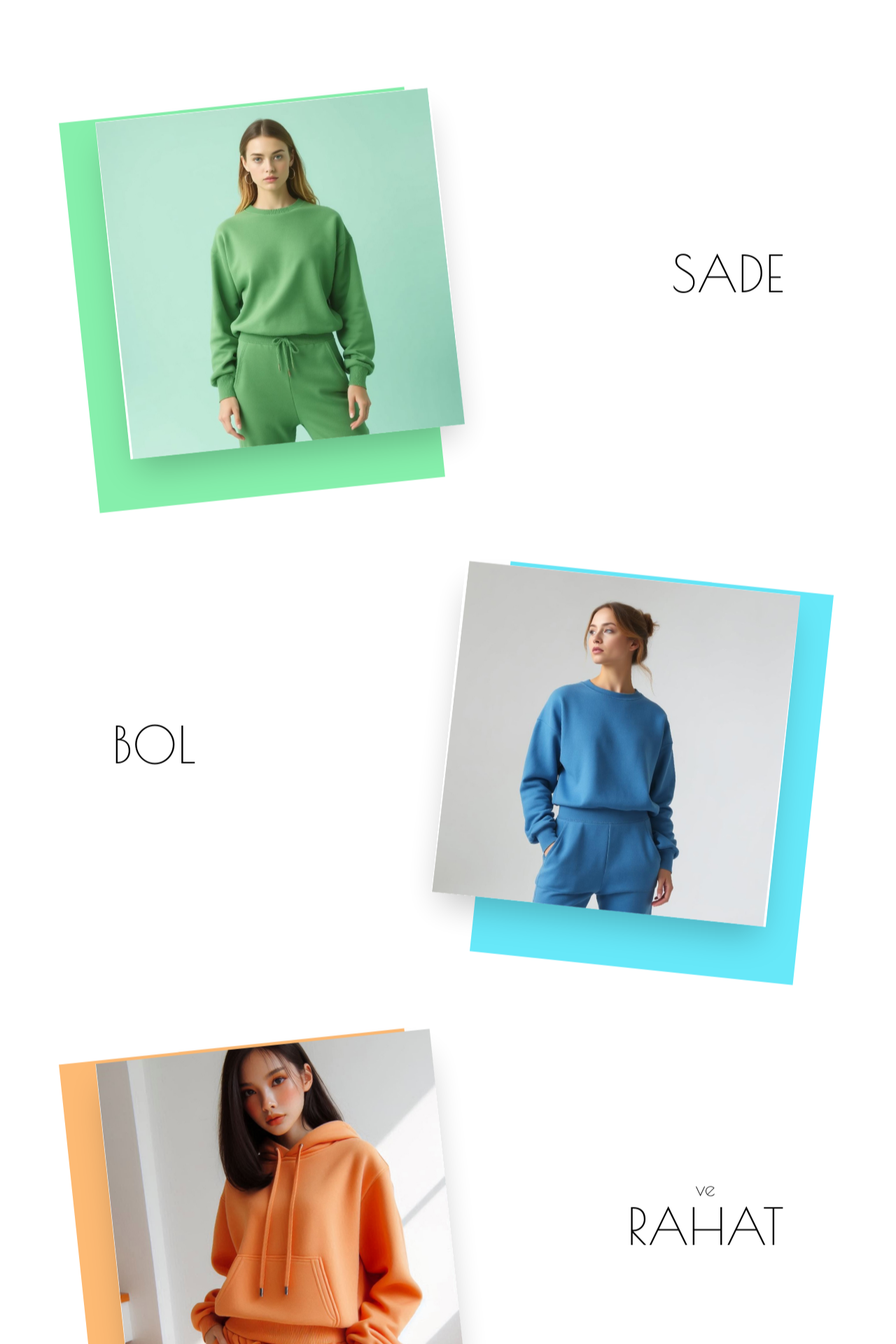
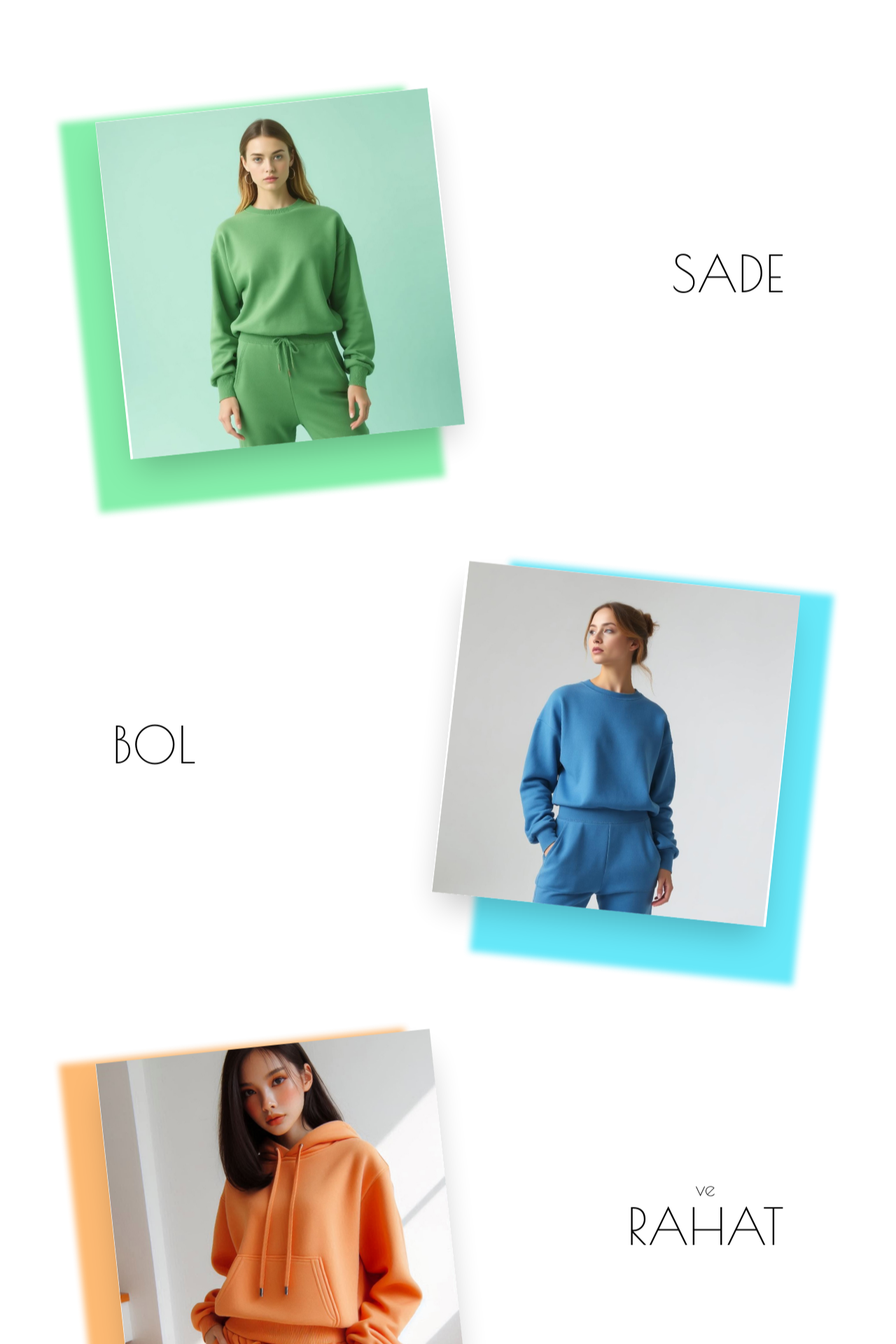
Before and after one commit to suhatanriverdi/fashion-ecommerce-web-app-react, a React (Vite) app: page /advertisement in a window 1280 px wide. Shown: the part 100-2020 px from the top of the page at 70% size. Built offline with nearby package versions, Linux system fonts and the light colour scheme.

Commit message:
Add Parallax Effect

```diff
--- a/src/pages/Advertisement.tsx
+++ b/src/pages/Advertisement.tsx
@@ -4,7 +4,7 @@ import {
   useScroll,
   useTransform,
 } from "framer-motion";
-import { useState, useRef, useEffect } from "react";
+import { useState, useRef } from "react";
 import { useNavigate } from "react-router-dom";
 
 export default function Advertisement() {
@@ -17,12 +17,7 @@ export default function Advertisement() {
     target: container,
     offset: ["start end", "end start"],
   });
-
-  const parallaxRatio = useTransform(scrollYProgress, [0, 1], [-200, 200]);
-
-  scrollYProgress.on("change", (scrollYProgress) => {
-    console.log(parallaxRatio.get());
-  });
+  const parallaxRatio = useTransform(scrollYProgress, [0, 1], [-100, 100]);
 
   const handleShow = () => {
     setShow(false);
@@ -60,7 +55,7 @@ export default function Advertisement() {
                 <motion.div
                   style={{
                     top: parallaxRatio,
-                    filter: `blur(${parallaxRatio}px)`,
+                    filter: `blur(5px)`,
                   }}
                   className="bg-green-300 -rotate-6 absolute -z-[1] -top-[1.3rem] desktop:right-[2rem] right-[3.7rem] tablet:right-[2rem] w-[10rem] h-[15rem] tablet:-top-[1.6rem] desktop:-top-[2.2rem] tablet:w-[11.5rem] desktop:w-[31rem] tablet:h-[15.7rem] desktop:h-[35rem]"
                 ></motion.div>
@@ -79,7 +74,7 @@ export default function Advertisement() {
                 <motion.div
                   style={{
                     top: parallaxRatio,
-                    filter: `blur(${parallaxRatio}px)`,
+                    filter: `blur(5px)`,
                   }}
                   className="bg-cyan-300 rotate-6 absolute -z-[1] -top-[1.3rem] -right-[1.8rem] tablet:-right-[1.7rem] desktop:-right-[2.7rem] w-[10rem] h-[15rem] tablet:-top-[1.4rem] desktop:-top-[2.2rem] tablet:w-[12rem] desktop:w-[29rem] tablet:h-[15.7] desktop:h-[35rem]"
                 ></motion.div>
@@ -96,7 +91,7 @@ export default function Advertisement() {
                 <motion.div
                   style={{
                     top: parallaxRatio,
-                    filter: `blur(${parallaxRatio}px)`,
+                    filter: `blur(5px)`,
                   }}
                   className="bg-orange-300 -rotate-6 absolute -z-[1] -top-[1.3rem] right-[3rem] tablet:right-[2rem] w-[10rem] h-[14rem] tablet:-top-[1.6rem] desktop:-top-[2.2rem] tablet:w-[10.5rem] desktop:w-[31rem] tablet:h-[15rem] desktop:h-[35rem]"
                 ></motion.div>
```
